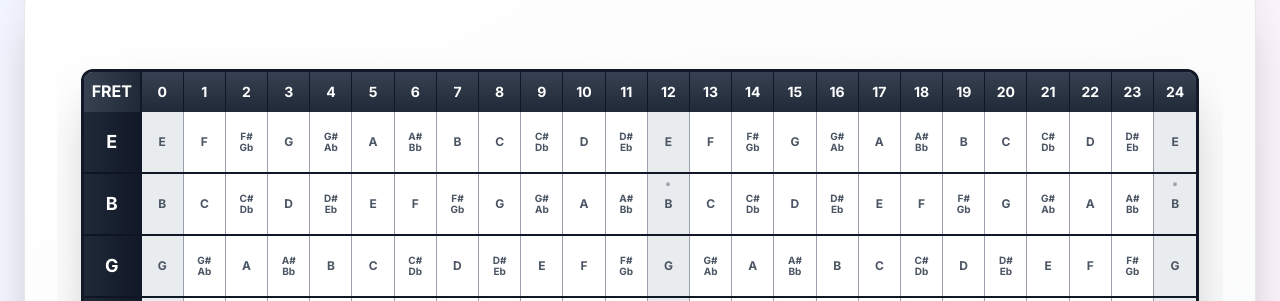
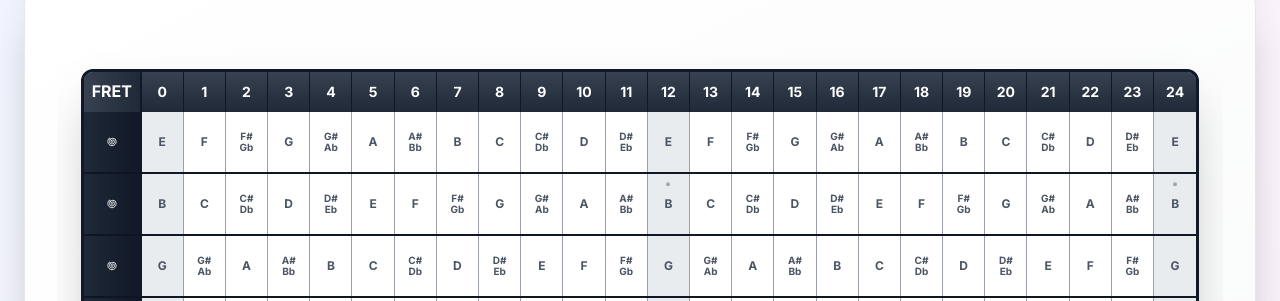
Before and after one commit to zejiran/frettar, a React (Vite) app: page / in a window 1280 px wide. Shown: the part 651-952 px from the top of the page. Built offline with nearby package versions, Linux system fonts and the light colour scheme.

Commit message:
feat: replace string column text with CircleDot icon to avoid confusion with fret 0

```diff
--- a/src/components/Fretboard.tsx
+++ b/src/components/Fretboard.tsx
@@ -2,6 +2,7 @@ import React from 'react';
 import { FretboardProps } from '@/types';
 import { FretCell } from './FretCell';
 import { musicTheoryService } from '@/utils/musicTheory';
+import { CircleDot, Shell } from 'lucide-react';
 
 export const Fretboard: React.FC<FretboardProps> = ({
   fretboardState,
@@ -42,7 +43,7 @@ export const Fretboard: React.FC<FretboardProps> = ({
         key={`string-${stringIndex}`}
         className="w-15 h-15 flex items-center justify-center bg-gradient-to-r from-gray-800 to-gray-900 text-white font-bold text-lg border-r-2 border-gray-900 shadow-lg"
       >
-        {stringNotes[stringIndex]}
+        <Shell className="w-2.5 text-white" />
       </div>
     );
 
```
